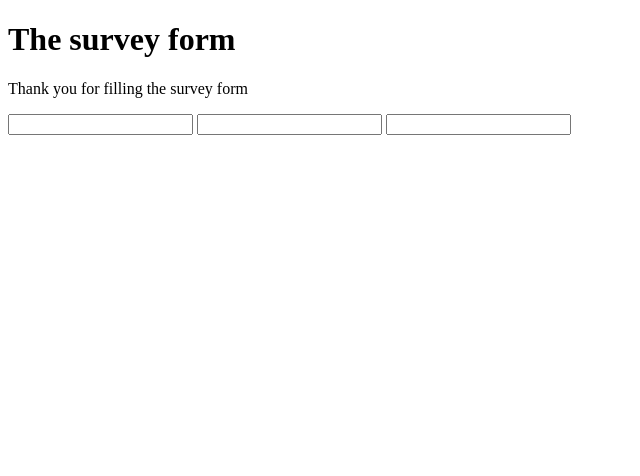
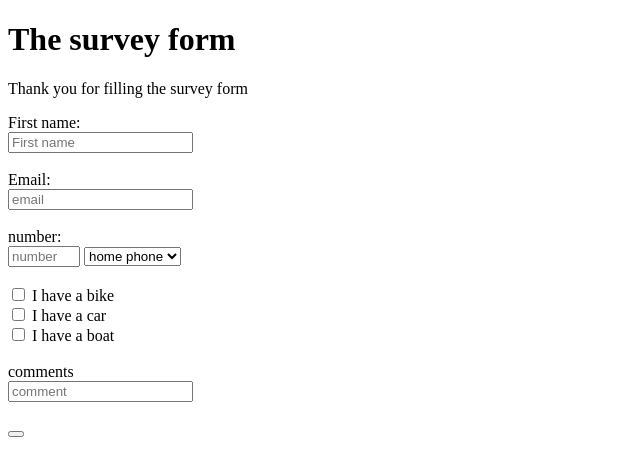
Before and after one commit to vanina123/vanidenyse, a plain HTML site: page index.html in a window 1280 px wide. Shown: the whole page, without its empty margins (0-640 px from the left). Drawn offline with Linux system fonts and the light colour scheme.

Commit message:
added changes

```diff
--- a/index.html
+++ b/index.html
@@ -10,9 +10,33 @@
     <h1 id="title">The survey form</h1>
     <p id="description">Thank you for filling the survey form</p>
     <form id="survey-form">
-      <input id="name" type="text">
-      <input id="email" type="email">
-      <input id="number">
+      <label id="name-label" for="name">First name:</label><br>
+      <input id="name" type="text"
+      placeholder="First name">
+      <br><br>
+      <label id="email-label" for="emai">Email:</label><br>
+      <input id="email" type="email"
+      placeholder="email">
+      <br><br>
+      <label id="number-label" for="number">number:</label><br>
+      <input id="number" type="number" min="2001" max="2010"
+      placeholder="number">
+      <select id="dropdown">
+        <option>home phone</option>
+        <option>office phone</option>
+      </select><br><br>
+
+        <input type="checkbox" id="vehicle1" name="vehicle1" value="Bike">
+  <label for="vehicle1"> I have a bike</label><br>
+  <input type="checkbox" id="vehicle2" name="vehicle2" value="Car">
+  <label for="vehicle2"> I have a car</label><br>
+  <input type="checkbox" id="vehicle3" name="vehicle3" value="Boat">
+  <label for="vehicle3"> I have a boat</label><br><br>
+      </select>
+      <label id="textarea" for="name">comments</label><br>
+      <input id="textarea" type="text"
+      placeholder="comment"><br><br>
+      <button id="submit"></button>
     </form>
     <script src="https://cdn.freecodecamp.org/testable-projects-fcc/v1/bundle.js"></script>
 
```
